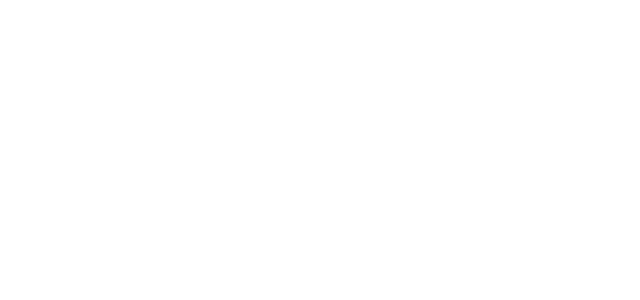
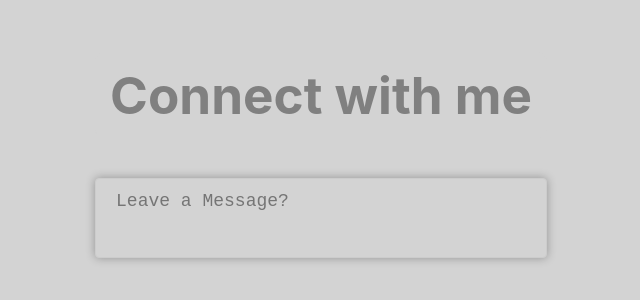
Before and after one commit to largeweb/portfolio, a React (Vite) app: page /bigen in a window 1280 px wide. Before the commit this address had no page. Shown: the part 230-530 px from the top of the page, without its empty margins (319-959 px from the left). Built offline with nearby package versions, Linux system fonts and the light colour scheme.

Commit message:
commit for bigen

```diff
--- a/src/main.tsx
+++ b/src/main.tsx
@@ -4,6 +4,7 @@
 import MyProjects from './pages/MyProjects'
 import MyBusinesses from './pages/MyBusinesses'
 import Connect from './pages/Connect'
+import BiGen from './pages/BiGen'
 import './index.css'
 import { BrowserRouter, Routes, Route } from 'react-router-dom'
 
@@ -15,6 +16,7 @@
         <Route path="/projects" element={<MyProjects />} />
         <Route path="/businesses" element={<MyBusinesses />} />
         <Route path="/connect" element={<Connect />} />
+        <Route path="/bigen" element={<BiGen />} />
       </Routes>
     </BrowserRouter>
   </React.StrictMode>,
--- /dev/null
+++ b/src/pages/BiGen.tsx
@@ -0,0 +1,22 @@
+import React from 'react';
+import { useState } from 'react';
+
+const BiGen = () => {
+
+    const [m, sm] = React.useState('');
+
+    return (
+        <div className="connect">
+            <div style={{position:"fixed",top:"0",left:"0",bottom:"0",right:"0",backgroundColor:"lightgray",zIndex:"-2"}}></div>
+            <h1>Connect with me</h1>
+            {/* Text Area for value m */}
+            <textarea className='connectTextArea ' style={{background:"lightgray",color:"black",fontSize:"18px"}} placeholder='Leave a Message?' value={m} onChange={(e) => sm(e.target.value)}></textarea>
+            {1 && <button style={{outline:"none"}} className={m ? 'connectSend' : 'connectSendInvisible'}>Send</button>}
+            {/* <div className="connect-links">
+                <Link to="/"><button>Back</button></Link>
+            </div> */}
+        </div>
+    )
+}
+
+export default BiGen
```
